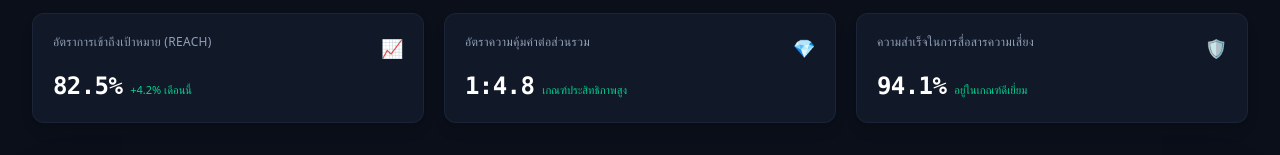
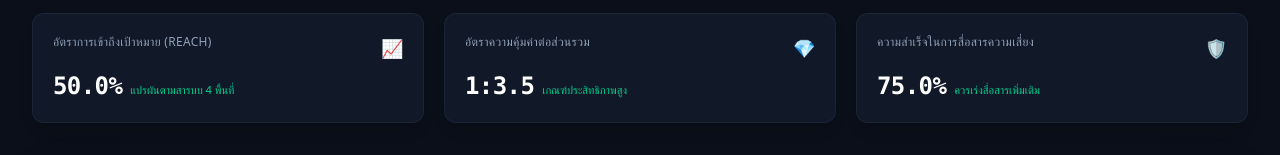
Before and after one commit to phkknning25-beep/Sanha-, a React (Vite) app: page / in a window 1280 px wide. Shown: the part 293-448 px from the top of the page. Built offline with nearby package versions, Linux system fonts and the light colour scheme.

Commit message:
Update App.jsx

```diff
--- a/src/App.jsx
+++ b/src/App.jsx
@@ -1,7 +1,7 @@
 import React, { useState } from 'react';
 
 export default function App() {
-  // 1. ฐานข้อมูลยุทธศาสตร์การจัดหาเชิงรุก (เพิ่มข้อมูลเริ่มต้นให้เนี๊ยบตามบรีฟ)
+  // 1. ฐานข้อมูลยุทธศาสตร์การจัดหาเชิงรุก (State หลักที่ใช้คำนวณสถิติเรียลไทม์)
   const [villages, setVillages] = useState([
     { id: 1, name: 'หมู่บ้านแสนสิริ สุขุมวิท 77', zone: 'กรุงเทพฯ ตะวันออก', contact: 'คุณสมศักดิ์ รักสงบ', phone: '081-234-5678', status: 'อนุญาตเข้าจัดกิจกรรม', years: '2024, 2025' },
     { id: 2, name: 'หมู่บ้านลัดดารมย์ ปิ่นเกล้า', zone: 'นนทบุรี / บางใหญ่', contact: 'คุณหญิงวรรณา รุ่งเรือง', phone: '089-876-5432', status: 'รอการตอบกลับ', years: '2024' },
@@ -9,7 +9,7 @@ export default function App() {
     { id: 4, name: 'หมู่บ้านเพอร์เฟค เพลส รัตนาธิเบศร์', zone: 'นนทบุรี / เมืองนนทบุรี', contact: 'คุณอัญชลี มีสุข', phone: '085-111-2233', status: 'อนุญาตเข้าจัดกิจกรรม', years: '2025' }
   ]);
 
-  // สเตตสำหรับควบคุมการเปิด/ปิดฟอร์ม และการจัดเก็บข้อมูลขณะคีย์
+  // สเตตควบคุมฟอร์มและการแก้ไขข้อมูล
   const [isModalOpen, setIsModalOpen] = useState(false);
   const [isEditing, setIsEditing] = useState(false);
   const [currentId, setCurrentId] = useState(null);
@@ -23,21 +23,43 @@ export default function App() {
     years: ''
   });
 
-  // 2. ข้อมูลสถิติภาพรวมเชิงยุทธศาสตร์
-  const stats = [
-    { label: 'อัตราการเข้าถึงเป้าหมาย (Reach)', value: '82.5%', change: '+4.2% เดือนนี้', icon: '📈' },
-    { label: 'อัตราความคุ้มค่าต่อส่วนรวม', value: '1:4.8', change: 'เกณฑ์ประสิทธิภาพสูง', icon: '💎' },
-    { label: 'ความสำเร็จในการสื่อสารความเสี่ยง', value: '94.1%', change: 'อยู่ในเกณฑ์ดีเยี่ยม', icon: '🛡️' },
+  // ==========================================
+  // 📊ระบบสูตรคำนวณสถิติแบบ REAL-TIME (Dynamic Calculation)
+  // ==========================================
+  const totalCount = villages.length;
+  const approvedCount = villages.filter(v => v.status === 'อนุญาตเข้าจัดกิจกรรม').length;
+  const pendingCount = villages.filter(v => v.status === 'รอการตอบกลับ').length;
+
+  // สูตรที่ 1: อัตราการเข้าถึงเป้าหมาย (Reach %)
+  const reachValue = totalCount > 0 ? ((approvedCount / totalCount) * 100).toFixed(1) : '0.0';
+  const reachChange = totalCount > 0 ? `แปรผันตามสารบบ ${totalCount} พื้นที่` : 'ไม่มีข้อมูลในระบบ';
+
+  // สูตรที่ 2: อัตราความคุ้มค่าต่อส่วนรวม (สเกลผลประโยชน์เชิงรุก 1 : X)
+  const valueMultiplier = totalCount > 0 ? (1 + (approvedCount * 1.25)).toFixed(1) : '0.0';
+  const valueText = approvedCount >= 2 ? 'เกณฑ์ประสิทธิภาพสูง' : 'เกณฑ์กำลังพัฒนา';
+
+  // สูตรที่ 3: ความสำเร็จในการสื่อสารความเสี่ยง (หักลบเคสค้างสถานะ รอการตอบกลับออก)
+  const riskCommunicationSuccess = totalCount > 0
+    ? (((totalCount - pendingCount) / totalCount) * 100).toFixed(1)
+    : '0.0';
+  const riskText = parseFloat(riskCommunicationSuccess) >= 80 ? 'อยู่ในเกณฑ์ดีเยี่ยม' : 'ควรเร่งสื่อสารเพิ่มเติม';
+
+  // มัดรวมเข้ากล่องสถิติเพื่อไป Render บนหน้าจอ
+  const dynamicStats = [
+    { label: 'อัตราการเข้าถึงเป้าหมาย (Reach)', value: `${reachValue}%`, change: reachChange, icon: '📈' },
+    { label: 'อัตราความคุ้มค่าต่อส่วนรวม', value: `1:${valueMultiplier}`, change: valueText, icon: '💎' },
+    { label: 'ความสำเร็จในการสื่อสารความเสี่ยง', value: `${riskCommunicationSuccess}%`, change: riskText, icon: '🛡️' },
   ];
+  // ==========================================
 
-  // ฟังก์ชันเปิดฟอร์มเพื่อเพิ่มข้อมูลใหม่
+  // ฟังก์ชันเปิดฟอร์มเพิ่มข้อมูลใหม่
   const handleOpenAdd = () => {
     setIsEditing(false);
     setFormData({ name: '', zone: '', contact: '', phone: '', status: 'รอการตอบกลับ', years: '' });
     setIsModalOpen(true);
   };
 
-  // ฟังก์ชันเปิดฟอร์มเพื่อแก้ไขข้อมูลเดิม
+  // ฟังก์ชันเปิดฟอร์มแก้ไขข้อมูลเดิม
   const handleOpenEdit = (village) => {
     setIsEditing(true);
     setCurrentId(village.id);
@@ -52,14 +74,14 @@ export default function App() {
     setIsModalOpen(true);
   };
 
-  // ฟังก์ชันลบข้อมูลหมู่บ้านจัดสรร
+  // ฟังก์ชันลบข้อมูล
   const handleDelete = (id) => {
     if (window.confirm('คุณหนิงแน่ใจใช่ไหมคะว่าต้องการลบสารบบข้อมูลหมู่บ้านนี้ออกถาวร?')) {
       setVillages(villages.filter(v => v.id !== id));
     }
   };
 
-  // ฟังก์ชันบันทึกข้อมูล (บันทึกทั้งเคสเพิ่มใหม่ และเคสแก้ไข)
+  // ฟังก์ชันบันทึกข้อมูลแบบ Submit
   const handleSubmit = (e) => {
     e.preventDefault();
     if (!formData.name || !formData.zone) {
@@ -71,7 +93,7 @@ export default function App() {
       setVillages(villages.map(v => v.id === currentId ? { ...v, ...formData } : v));
     } else {
       const newVillage = {
-        id: Date.now(), // ใช้ Timestamp เพื่อป้องกันไอดีซ้ำกัน
+        id: Date.now(),
         ...formData
       };
       setVillages([...villages, newVillage]);
@@ -82,7 +104,7 @@ export default function App() {
   return (
     <div className="min-h-screen bg-[#0b0f19] text-slate-100 font-sans antialiased pb-12">
 
-      {/* 🏛️ HEADER: ส่วนหัวสไตล์ Apple Minimal */}
+      {/* 🏛️ HEADER */}
       <header className="border-b border-slate-800 bg-[#111827]/80 backdrop-blur sticky top-0 z-50 px-6 py-4 flex justify-between items-center">
         <div className="flex items-center gap-3">
           <div className="p-2 bg-emerald-500/10 rounded-lg text-emerald-400 text-xl shadow-inner">📍</div>
@@ -101,7 +123,7 @@ export default function App() {
 
       <main className="max-w-7xl mx-auto px-4 sm:px-6 lg:px-8 mt-8">
 
-        {/* 📢 TITLE & CORE FOCUS: การสื่อสารความเสี่ยง */}
+        {/* 📢 TITLE & CORE FOCUS */}
         <div className="mb-8 flex flex-col md:flex-row md:items-center md:justify-between gap-4">
           <div>
             <h2 className="text-2xl font-bold text-white tracking-tight">ระบบกิจกรรมแผนกสรรหาของบริจาคเชิงรุก</h2>
@@ -127,23 +149,25 @@ export default function App() {
           </div>
         )}
 
-        {/* 📊 STATS CARDS */}
+        {/* 📊 STATS CARDS: ปรับใช้ตัวแปรแบบเรียลไทม์ ขยับตามการเพิ่ม/ลบข้อมูลในสารบบทันที */}
         <div className="grid grid-cols-1 md:grid-cols-3 gap-5 mb-8">
-          {stats.map((item, index) => (
+          {dynamicStats.map((item, index) => (
             <div key={index} className="bg-[#111827] border border-slate-800/80 rounded-xl p-5 shadow-lg">
               <div className="flex justify-between items-start">
                 <p className="text-xs font-medium text-slate-400 tracking-wide uppercase">{item.label}</p>
                 <span className="text-lg">{item.icon}</span>
               </div>
               <div className="mt-2 flex items-baseline gap-2">
-                <span className="text-2xl font-bold text-white tracking-tight font-mono">{item.value}</span>
-                <span className="text-[11px] font-medium text-emerald-400">{item.change}</span>
+                <span className="text-2xl font-bold text-white tracking-tight font-mono animate-pulse-once">{item.value}</span>
+                <span className={`text-[11px] font-medium ${item.value !== '0.0%' && item.value !== '1:0.0' ? 'text-emerald-400' : 'text-rose-400'}`}>
+                  {item.change}
+                </span>
               </div>
             </div>
           ))}
         </div>
 
-        {/* 🗃️ TABLE CONTAINER: สารบบข้อมูลยุทธศาสตร์ */}
+        {/* 🗃️ TABLE CONTAINER */}
         <div className="bg-[#111827] border border-slate-800 rounded-xl overflow-hidden shadow-2xl">
 
           <div className="px-6 py-4 border-b border-slate-800 flex flex-col sm:flex-row justify-between items-start sm:items-center gap-4 bg-[#141c2c]">
@@ -151,7 +175,7 @@ export default function App() {
               <h3 className="font-semibold text-white text-sm tracking-wide flex items-center gap-2">
                 📊 สารบบข้อมูลยุทธศาสตร์การจัดหาเชิงรุก ({villages.length} รายการ)
               </h3>
-              <p className="text-xs text-slate-400 mt-0.5">สถิตและทำเนียบข้อมูลการขออนุญาตเข้าทำกิจกรรมภายในหมู่บ้านจัดสรร</p>
+              <p className="text-xs text-slate-400 mt-0.5">สถิติและทำเนียบข้อมูลการขออนุญาตเข้าทำกิจกรรมภายในหมู่บ้านจัดสรร</p>
             </div>
             <button
               onClick={handleOpenAdd}
@@ -239,9 +263,9 @@ export default function App() {
         </div>
       </main>
 
-      {/* 📋 MODAL FORM: หน้าต่างป็อปอัพจัดการข้อมูลระดับพรีเมียม (Overlay) */}
+      {/* 📋 MODAL FORM */}
       {isModalOpen && (
-        <div className="fixed inset-0 bg-black/70 backdrop-blur-sm flex items-center justify-center z-50 p-4 animate-fade-in">
+        <div className="fixed inset-0 bg-black/70 backdrop-blur-sm flex items-center justify-center z-50 p-4">
           <div className="bg-[#111827] border border-slate-800 rounded-2xl w-full max-w-md overflow-hidden shadow-2xl">
             <div className="px-6 py-4 bg-[#141c2c] border-b border-slate-800 flex justify-between items-center">
               <h3 className="text-sm font-bold text-white tracking-wide">
```
